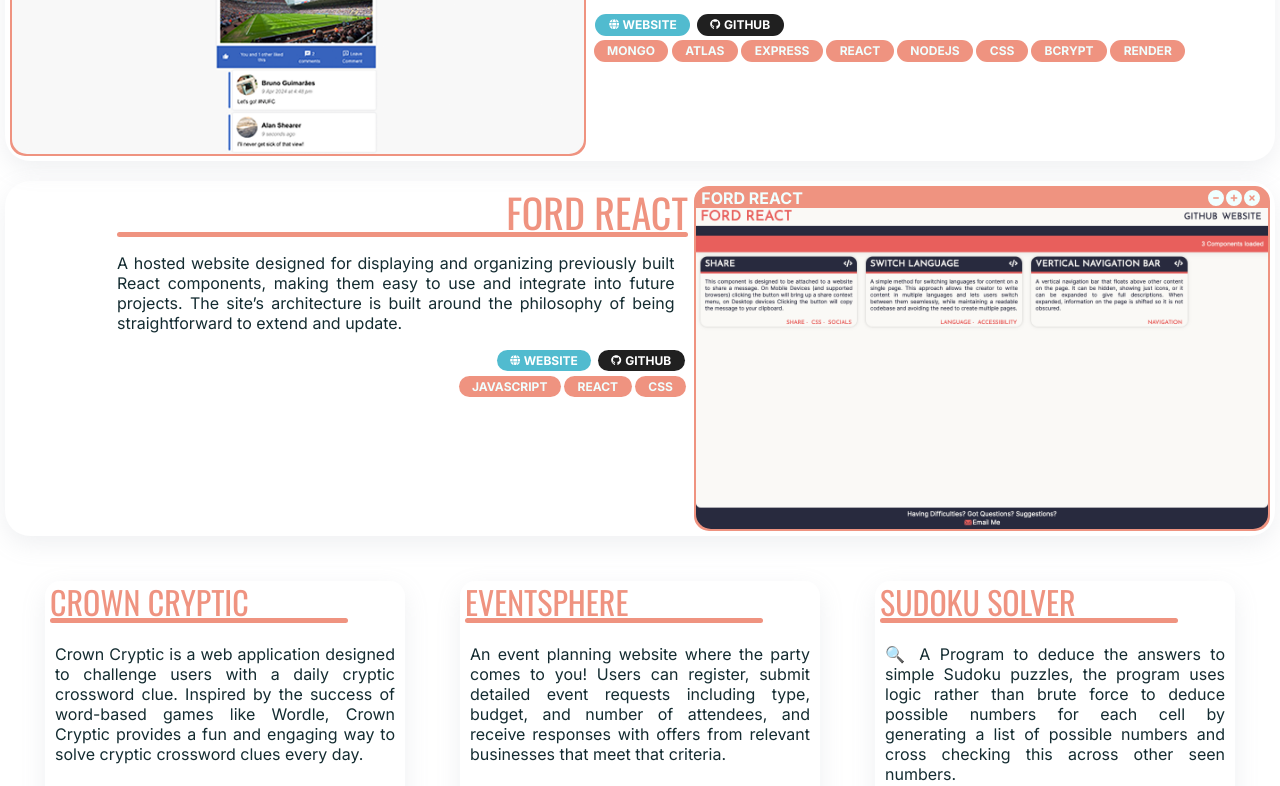
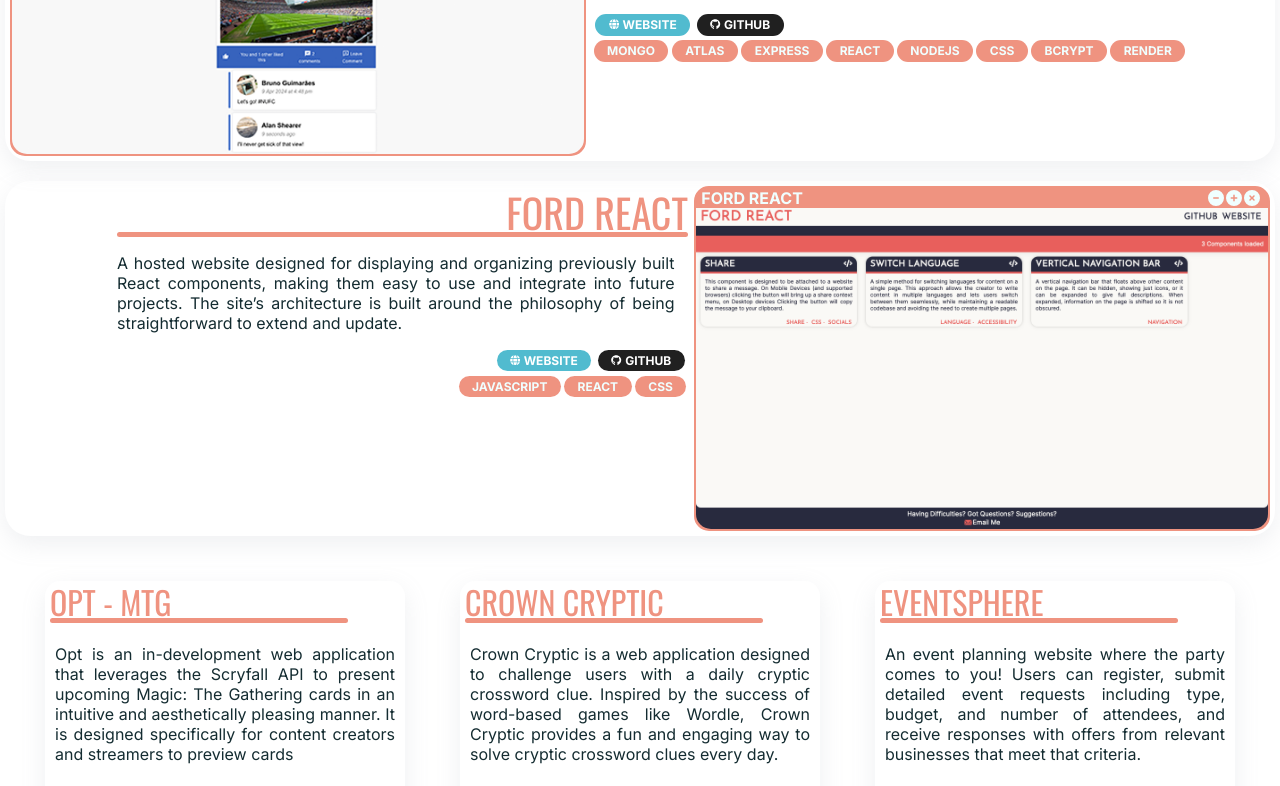
Before and after one commit to Fordcois/Portfolio, a Next.js app: page / in a window 1280 px wide. Shown: the part 2000-2786 px from the top of the page. Built offline with nearby package versions, Linux system fonts and the light colour scheme.

Commit message:
Adds OPT-MTG project to NovisualProjects list

```diff
--- a/src/components/NoVisualProjects.js
+++ b/src/components/NoVisualProjects.js
@@ -8,6 +8,13 @@ const NonVisualProjects = () => {
     // github:'http://www.github.com' - Remove if no Link,
     // website: 'http://twitter.com' - Remove if no ink,
     // },
+    {
+      name: "Opt - MTG",
+      description:
+        "Opt is an in-development web application that leverages the Scryfall API to present upcoming Magic: The Gathering cards in an intuitive and aesthetically pleasing manner. It is designed specifically for content creators and streamers to preview cards ",
+      techUsed: ["Typescript","nextJS", "React","SwiperJS", "CSS"],
+      github: "https://github.com/Fordcois/opt-mtg",
+    },
     {
       name: "Crown Cryptic",
       description:
```
